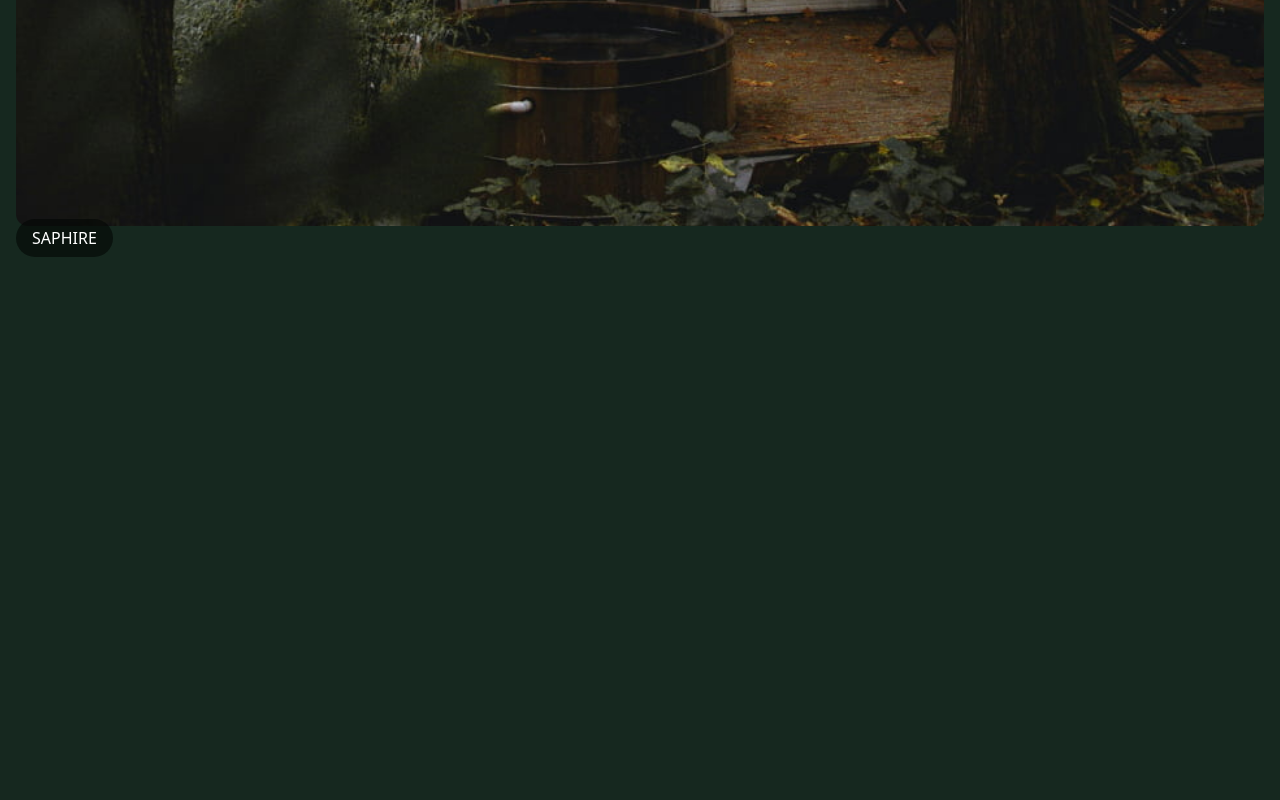
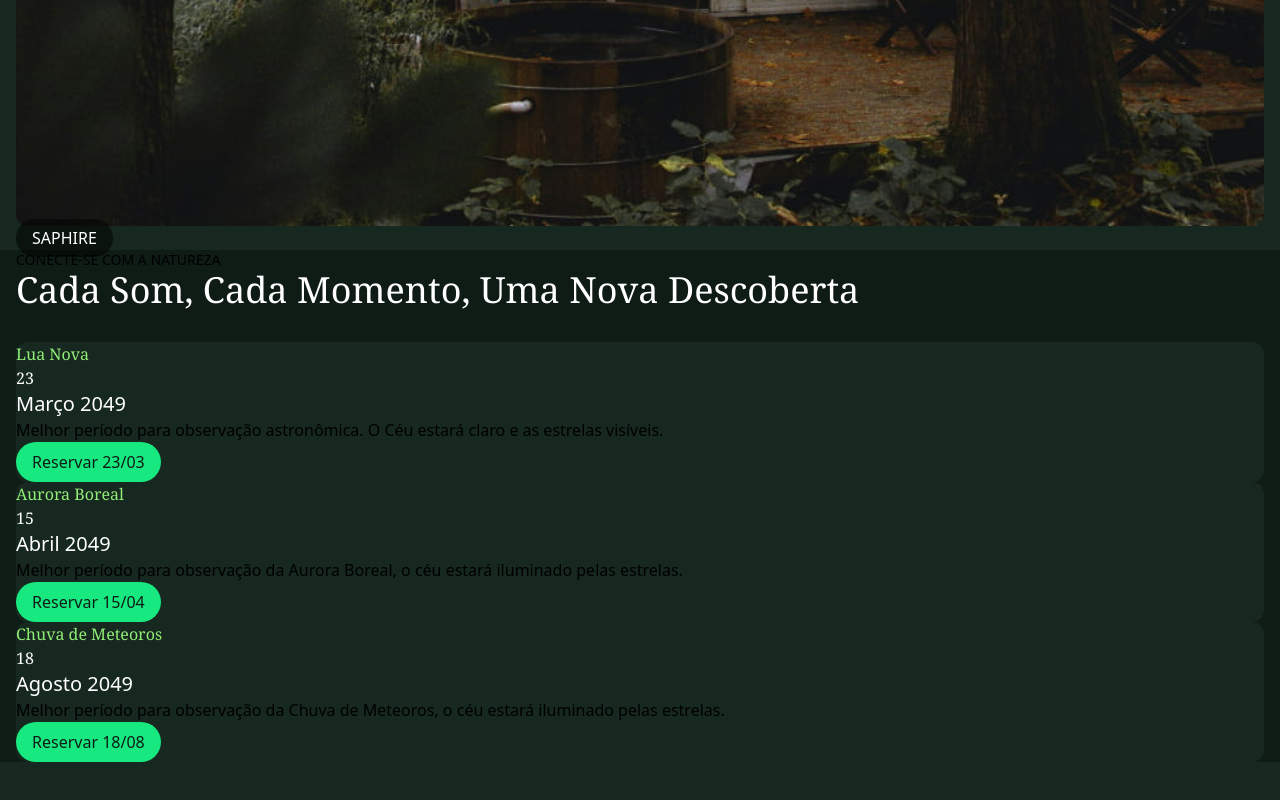
Before and after one commit to DavidGBbr/forest, a website: page src/index.html in a window 1280 px wide. Shown: the part 4217-5017 px from the top of the page. Before the commit the page ends 4851 px from the top, so only its background shows below. Drawn offline with Linux system fonts and the light colour scheme.

Commit message:
feat: eventos

```diff
--- a/src/index.html
+++ b/src/index.html
@@ -176,5 +176,81 @@
         </div>
       </div>
     </section>
+
+    <!-- eventos -->
+    <section id="eventos" class="mb-12 sm:mb-16 py-12 sm:py-16 bg-verde-900">
+      <div class="container">
+        <p
+          class="mb-4 text-center text-verde-200 uppercase tracking-widest text-sm"
+        >
+          Conecte-se com a natureza
+        </p>
+        <h2
+          class="mb-8 mx-auto font-serif text-balance text-center max-w-screen-md text-white text-4xl sm:text-6xl"
+        >
+          Cada Som, Cada Momento, Uma Nova Descoberta
+        </h2>
+        <div
+          class="overflow-x-auto snap-x snap-mandatory pb-4 grid grid-cols-[repeat(3,minmax(300px,1fr))] gap-4 sm:gap-8"
+        >
+          <div
+            class="grid snap-center gap-4 bg-verde-800 p-6 sm:p-8 rounded-xl"
+          >
+            <h3 class="text-verde-300 text-2xl font-serif">Lua Nova</h3>
+            <div class="text-white">
+              <p class="font-serif text-5xl">23</p>
+              <p class="text-xl">Março 2049</p>
+            </div>
+            <p class="text-gray-300 text-balance">
+              Melhor período para observação astronômica. O Céu estará claro e
+              as estrelas visíveis.
+            </p>
+            <a
+              href="#contato"
+              class="justify-self-start self-end bg-verde-400 text-verde-900 py-2 px-4 inline-block rounded-full"
+              >Reservar 23/03</a
+            >
+          </div>
+          <div
+            class="grid snap-center gap-4 bg-verde-800 p-6 sm:p-8 rounded-xl"
+          >
+            <h3 class="text-verde-300 text-2xl font-serif">Aurora Boreal</h3>
+            <div class="text-white">
+              <p class="font-serif text-5xl">15</p>
+              <p class="text-xl">Abril 2049</p>
+            </div>
+            <p class="text-gray-300 text-balance">
+              Melhor período para observação da Aurora Boreal, o céu estará
+              iluminado pelas estrelas.
+            </p>
+            <a
+              href="#contato"
+              class="justify-self-start self-end bg-verde-400 text-verde-900 py-2 px-4 inline-block rounded-full"
+              >Reservar 15/04</a
+            >
+          </div>
+          <div
+            class="grid snap-center gap-4 bg-verde-800 p-6 sm:p-8 rounded-xl"
+          >
+            <h3 class="text-verde-300 text-2xl font-serif">
+              Chuva de Meteoros
+            </h3>
+            <div class="text-white">
+              <p class="font-serif text-5xl">18</p>
+              <p class="text-xl">Agosto 2049</p>
+            </div>
+            <p class="text-gray-300 text-balance">
+              Melhor período para observação da Chuva de Meteoros, o céu estará
+              iluminado pelas estrelas.
+            </p>
+            <a
+              href="#contato"
+              class="justify-self-start self-end bg-verde-400 text-verde-900 py-2 px-4 inline-block rounded-full"
+              >Reservar 18/08</a
+            >
+          </div>
+        </div>
+      </div>
+    </section>
   </body>
 </html>
```
